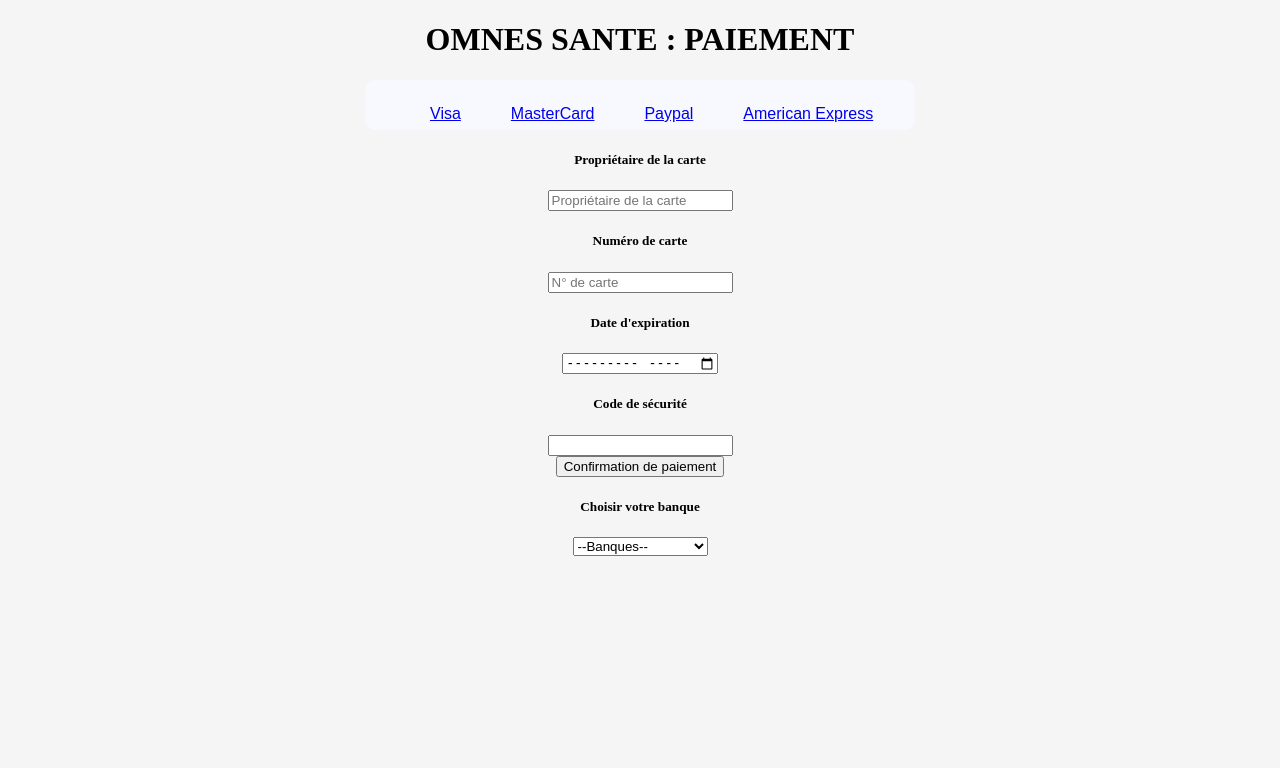
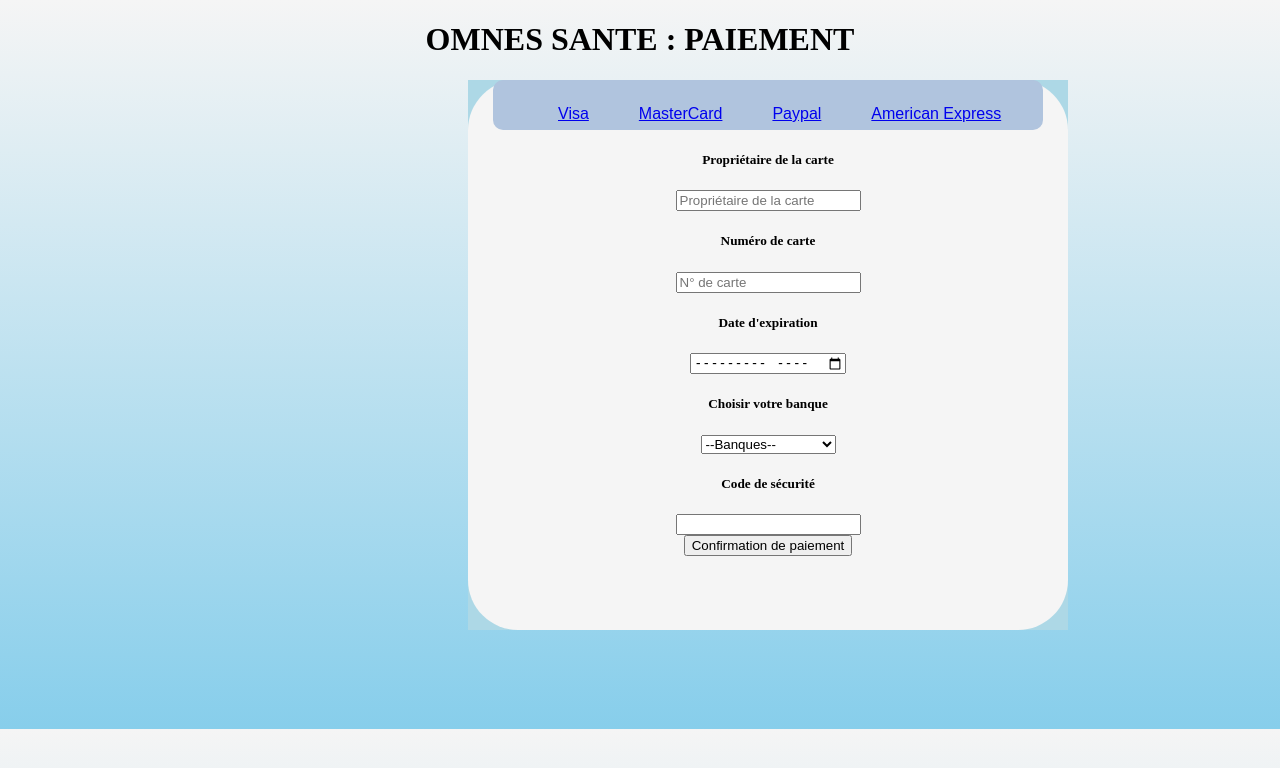
Before and after one commit to Usagizzz/Projet-Webdynamique, a PHP site: page /paiement.html in a window 1280 px wide. Shown: the top 768 px of the page. Run offline with PHP 8.4, Linux system fonts and the light colour scheme.

Commit message:
paiement without hover js php

```diff
--- a/paiement.css
+++ b/paiement.css
@@ -1,5 +1,21 @@
 body{
-background: whitesmoke;
+     background:linear-gradient(whitesmoke, skyblue);
+     height: 700px;
+
+}
+.row{
+    background-color: black;
+      width: 600px;
+    background-color: lightblue;
+    margin-right: 460px;
+    margin-left: 460px;
+
+}
+.paie{
+    background-color: whitesmoke;
+    border-radius: 50px;
+    height: 550px;
+
 }
 .type_carte{
     text-align: center;
@@ -7,7 +23,7 @@ background: whitesmoke;
     width: 550px;
     height: 50px;
     margin: 20px;
-    background-color: ghostwhite;
+    background-color: lightsteelblue;
     border-radius: 10px;
 }
 .type_carte ul li{
@@ -28,17 +44,10 @@ background: whitesmoke;
     font-weight: 400;
 
 }
-.type_carte ul li:hover a .icone{
-    transform: translateY(-35px);
+.type_carte ul li:hover a {
+    transform: translateY(-25px);
 }
-.type_carte ul li a .icone {
-    position: relative;
-    display: block;
-    line-height: 15px;
-    font-size: 1.5em;
-    text-align: center;
-    transition: 0.5s;
-}
+
 .type_carte ul li a .txt{
     position: absolute;
     color: black;
--- a/paiement.html
+++ b/paiement.html
@@ -11,29 +11,30 @@
         <div class="wrapper">
 
     <div class="titre">
-        <div class="text">
-            <center>
+        <center>
             <h1 >OMNES SANTE : PAIEMENT</h1>
             </center>
-        </div>
     </div>
 
 
     <div class="row">
        <center>
             <div class="paie">
+
                     <div class="type_carte">
+                      <center>
 
                         <ul role="tablist" class="listecarte">
-                            <li class="nav-item"> <a href="#visa" class="nav-link active ">  Visa </a> </li>
+                            <li class="nav-item"> <a href="#visa" class="txt">  Visa </a> </li>
 
-                            <li class="nav-item"> <a href="#mastercard" class="nav-link active "> MasterCard </a> </li>
+                            <li class="nav-item"> <a href="&mastercard" class="txt"> MasterCard </a> </li>
 
 
-                            <li class="nav-item"> <a href="#paypal" class="nav-link ">  Paypal </a> </li>
+                            <li class="nav-item"> <a href="@paypal" class="txt">  Paypal </a> </li>
 
-                            <li class="nav-item"> <a href="#americanexpress" class="nav-link "> American Express </a> </li>
+                            <li class="nav-item"> <a href="!americanexpress" class="txt"> American Express </a> </li>
                         </ul>
+                         </center>
                     </div>
 
 
@@ -63,20 +64,8 @@
                                              </div>
                                         </div>
                                     </div>
-                                    <div >
-                                        <div> <label data-toggle="tooltip" >
-                                                <h5>Code de sécurité </h5>
-                                            </label> <input type="text" required class="form-control"> </div>
-                                    </div>
-                                </div>
-                                <div class="confirmation"> <button type="button" > Confirmation de paiement </button>
-                            </form>
-                        </div>
-                    </div>
 
-
-
-                    <div id="testjcombobox">
+                                     <div id="testjcombobox">
                         <div class="form-group "> <label for="Choisir votre banque">
                                 <h5>Choisir votre banque</h5>
                             </label>
@@ -96,6 +85,22 @@
                             </select> </div>
 
              </div>
+
+
+
+                                    <div >
+                                        <div> <label data-toggle="tooltip" >
+                                                <h5>Code de sécurité </h5>
+                                            </label> <input type="number" required class="form-control"> </div>
+                                    </div>
+                                </div>
+                                <div class="confirmation"> <button type="button" > Confirmation de paiement </button>
+                            </form>
+                        </div>
+                    </div>
+
+
+
 
         </div>
         </center>
```
Also changed, not shown: naruto.gif (deleted), netflix.jpg (deleted).
